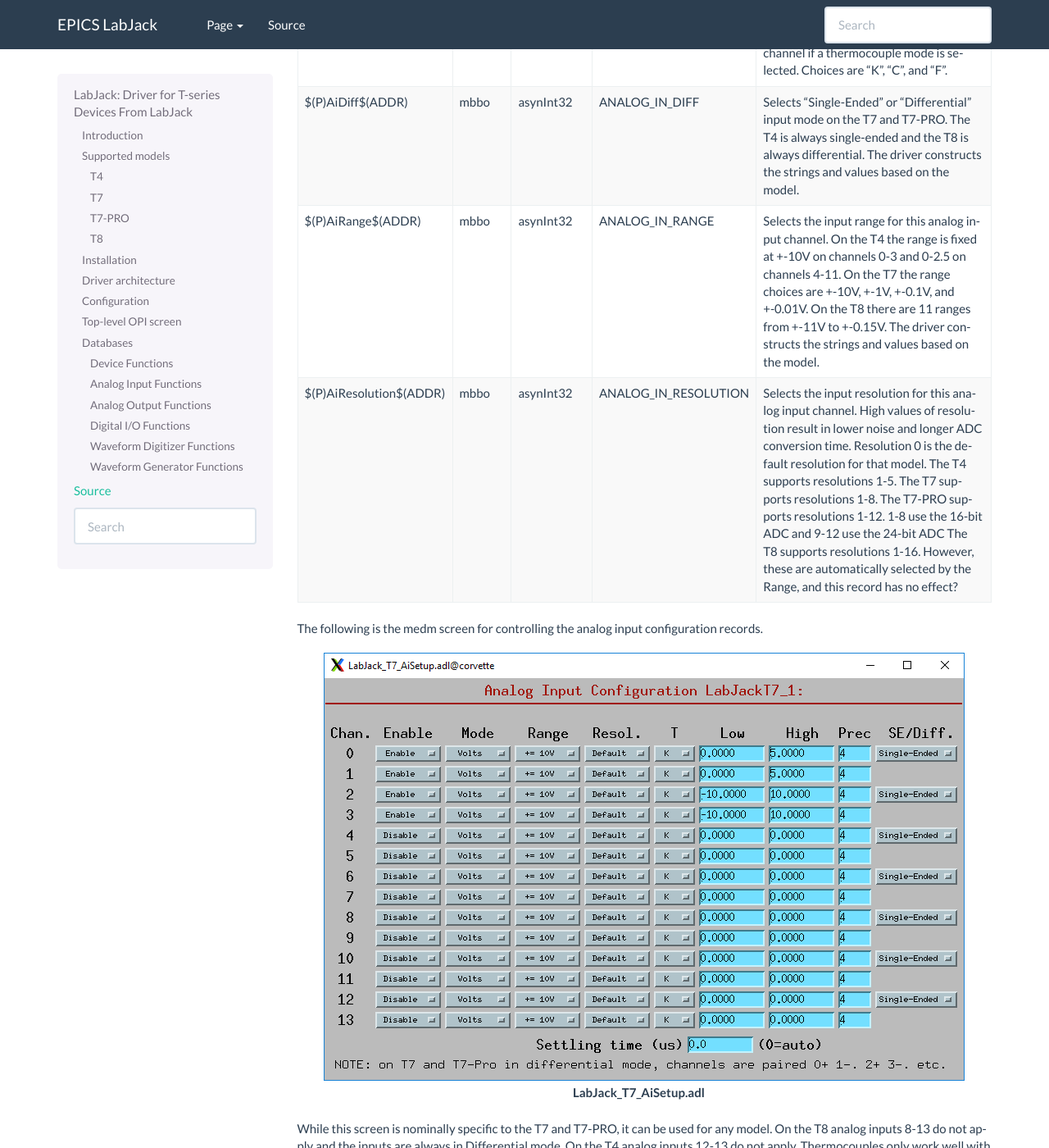
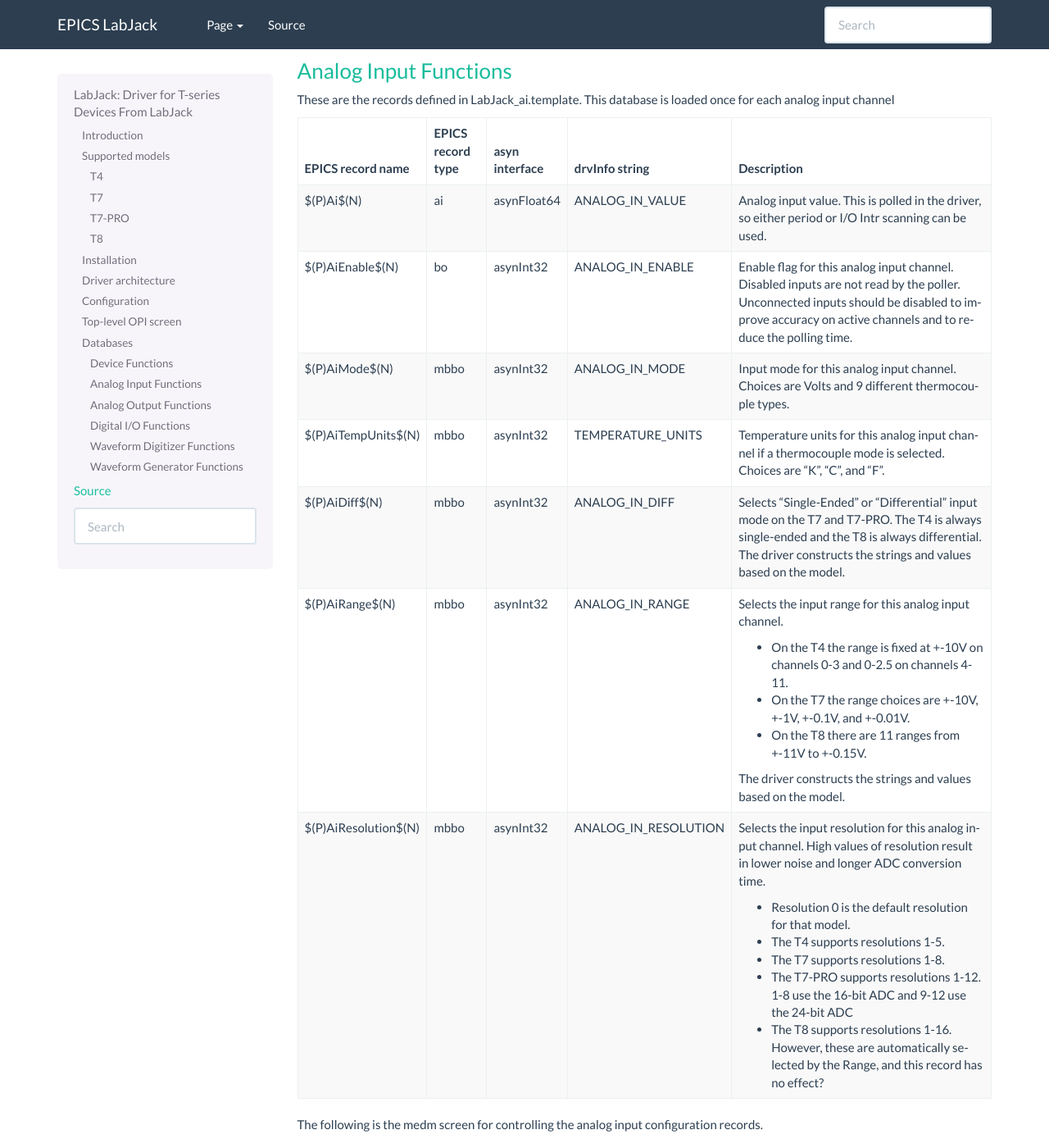
Before and after one commit to epics-modules/LabJack, a Sphinx documentation site: the page built from docs/source/index.rst, in a window 1280 px wide and 1400 px high, scrolled down 8482 px. Shown: the whole window at 82% size. Built offline with Sphinx 7.4.7, drawn with Linux system fonts in a browser that asks for light colours; some of the changed text lies outside the part shown.

Commit message:
Change (ADDR) to (N); make tables left-justified and change some text to unnumbered lists for legibility

```diff
--- a/docs/source/index.rst
+++ b/docs/source/index.rst
@@ -228,6 +228,7 @@ This database is loaded once for each LabJack device.
 .. list-table::
   :header-rows: 1
   :widths: 10 10 10 10 60
+  :align: left
 
   * - EPICS record name
     - EPICS record type
@@ -238,7 +239,12 @@ This database is loaded once for each LabJack device.
     - mbbi
     - asynInt32
     - MODEL_NAME
-    - Device model name. mbbi values and strings are 0="T4", 1="T7", 2="T7-Pro", 3="T8".
+    - Device model name. mbbi values and strings are
+
+      - 0="T4"
+      - 1="T7"
+      - 2="T7-Pro"
+      - 3="T8".
   * - $(P)FirmwareVersion
     - stringin
     - asynOctet
@@ -306,63 +326,67 @@ This database is loaded once for each analog input channel
 .. list-table::
   :header-rows: 1
   :widths: 10 10 10 10 60
+  :align: left
 
   * - EPICS record name
     - EPICS record type
     - asyn interface
     - drvInfo string
     - Description
-  * - $(P)Ai$(ADDR)
+  * - $(P)Ai$(N)
     - ai
     - asynFloat64
     - ANALOG_IN_VALUE
     - Analog input value. This is polled in the driver, so either period or
       I/O Intr scanning can be used.
-  * - $(P)AiEnable$(ADDR)
+  * - $(P)AiEnable$(N)
     - bo
     - asynInt32
     - ANALOG_IN_ENABLE
     - Enable flag for this analog input channel. Disabled inputs are not read by the poller.
       Unconnected inputs should be disabled to improve accuracy on active channels and to
       reduce the polling time.
-  * - $(P)AiMode$(ADDR)
+  * - $(P)AiMode$(N)
     - mbbo
     - asynInt32
     - ANALOG_IN_MODE
     - Input mode for this analog input channel. Choices are Volts and 9 different thermocouple types.
-  * - $(P)AiTempUnits$(ADDR)
+  * - $(P)AiTempUnits$(N)
     - mbbo
     - asynInt32
     - TEMPERATURE_UNITS
     - Temperature units for this analog input channel if a thermocouple mode is selected.
       Choices are "K", "C", and "F".
-  * - $(P)AiDiff$(ADDR)
+  * - $(P)AiDiff$(N)
     - mbbo
     - asynInt32
     - ANALOG_IN_DIFF
     - Selects "Single-Ended" or "Differential" input mode on the T7 and T7-PRO.
       The T4 is always single-ended and the T8 is always differential.
       The driver constructs the strings and values based on the model.
-  * - $(P)AiRange$(ADDR)
+  * - $(P)AiRange$(N)
     - mbbo
     - asynInt32
     - ANALOG_IN_RANGE
     - Selects the input range for this analog input channel.
-      On the T4 the range is fixed at +-10V on channels 0-3 and 0-2.5 on channels 4-11.
-      On the T7 the range choices are +-10V, +-1V, +-0.1V, and +-0.01V.
-      On the T8 there are 11 ranges from +-11V to +-0.15V.
+
+      - On the T4 the range is fixed at +-10V on channels 0-3 and 0-2.5 on channels 4-11.
+      - On the T7 the range choices are +-10V, +-1V, +-0.1V, and +-0.01V.
+      - On the T8 there are 11 ranges from +-11V to +-0.15V.
+
       The driver constructs the strings and values based on the model.
-  * - $(P)AiResolution$(ADDR)
+  * - $(P)AiResolution$(N)
     - mbbo
     - asynInt32
     - ANALOG_IN_RESOLUTION
     - Selects the input resolution for this analog input channel.
       High values of resolution result in lower noise and longer ADC conversion time.
-      Resolution 0 is the default resolution for that model.
-      The T4 supports resolutions 1-5.
-      The T7 supports resolutions 1-8.
-      The T7-PRO supports resolutions 1-12. 1-8 use the 16-bit ADC and 9-12 use the 24-bit ADC
-      The T8 supports resolutions 1-16.  However, these are automatically selected by the Range, and this record has no effect?
+
+      - Resolution 0 is the default resolution for that model.
+      - The T4 supports resolutions 1-5.
+      - The T7 supports resolutions 1-8.
+      - The T7-PRO supports resolutions 1-12. 1-8 use the 16-bit ADC and 9-12 use the 24-bit ADC
+      - The T8 supports resolutions 1-16.  However, these are automatically selected by the Range, and this record has no effect?
 
 The following is the medm screen for controlling the analog input configuration records.
 
@@ -387,6 +411,7 @@ This database is loaded once for each analog output channel
 .. list-table::
   :header-rows: 1
   :widths: 10 10 10 10 60
+  :align: left
 
   * - EPICS record name
     - EPICS record type
@@ -445,25 +470,26 @@ These are the records defined in LabJack_binary.template and LabJack_biWord.temp
 .. list-table::
   :header-rows: 1
   :widths: 10 10 10 10 60
+  :align: left
 
   * - EPICS record name
     - EPICS record type
     - asyn interface
     - drvInfo string
     - Description
-  * - $(P)Bi$(ADDR)
+  * - $(P)Bi$(N)
     - bi
     - asynUInt32Digital
     - DIGITAL_IN_WORD
     - Digital input value. The MASK parameter in the INP link defines which bit is used.
       The binary inputs are polled by the driver poller thread, so these records should
       have SCAN="I/O Intr".
-  * - $(P)Bo$(ADDR)
+  * - $(P)Bo$(N)
     - bo
     - asynUInt32Digital
     - DIGITAL_OUT_BIT
     - Digital output value. The ADDR parameter in the INP link defines which bit is used.
-  * - $(P)Bd$(ADDR)
+  * - $(P)Bd$(N)
     - bo
     - asynUInt32Digital
     - DIGITAL_DIRECTION
@@ -488,6 +514,7 @@ These records are defined in the following files:
 .. list-table::
   :header-rows: 1
   :widths: 10 10 10 10 60
+  :align: left
 
   * - EPICS record name
     - EPICS record type
@@ -581,7 +608,7 @@ These records are defined in the following files:
       buffers into the waveform records. Note that the driver always reads device when
       acquisition stops, so for quick acquisitions this record can be Passive. To see
       partial data during long acquisitions this record can be periodically processed.
-  * - $(P)VoltWF$(ADDR)
+  * - $(P)VoltWF$(N)
     - waveform
     - asynFloat64Array
     - WAVEDIG_VOLT_WF
@@ -614,6 +641,7 @@ These records are defined in the following files:
 .. list-table::
   :header-rows: 1
   :widths: 10 10 10 10 60
+  :align: left
 
   * - EPICS record name
     - EPICS record type
@@ -734,38 +762,46 @@ These records are defined in the following files:
     - WAVEGEN_RUN
     - Values are "Stop" (0) and "Run" (1). This starts and stops the waveform generator.
       In one-shot mode the waveform generator stops automatically when all of the samples have been output.
-  * - $(P)WaveGenUserWF$(ADDR)
+  * - $(P)WaveGenUserWF$(N)
     - waveform
     - asynFloat64Array
     - WAVEGEN_USER_WF
     - This waveform record contains the user-defined waveform generator data for channel
       N. The data are in volts. These data are typically generated by an EPICS Channel
       Access client.
-  * - $(P)WaveGenInternalWF$(ADDR)
+  * - $(P)WaveGenInternalWF$(N)
     - waveform
     - asynFloat64Array
     - WAVEGEN_INT_WF
     - This waveform record contains the internal predefined waveform generator data for
       channel N. The data are in volts.
-  * - $(P)WaveGenEnable$(ADDR)
+  * - $(P)WaveGenEnable$(N)
     - bo
     - asynInt32
     - WAVEGEN_ENABLE
     - Values are "Disable" and "Enable". Controls whether channel N output is enabled.
-  * - $(P)WaveGenType(ADDR)
+  * - $(P)WaveGenType$(N)
     - mbbo
     - asynInt32
     - WAVEGEN_WAVE_TYPE
-    - Controls the waveform type on channel N. Values are "User-defined" and "Sin wave",
-      "Square wave", "Sawtooth", "Pulse", or "Random". Note that if any channel is "User-defined"
-      then all channels must be. Note that all internally predefined waveforms are symmetric
-      about 0 volts. To output unipolar signals the Offset should be set to +-Amplitude/2.
-  * - $(P)WaveGenPulseWidth(ADDR)
+    - Controls the waveform type on channel N. Values are
+
+      - "User-defined"
+      - "Sin wave",
+      - "Square wave"
+      - "Sawtooth"
+      - "Pulse"
+      - "Random".
+
+      Note that if any channel is "User-defined" then all channels must be.
+      Note that all internally predefined waveforms are symmetric about 0 volts.
+      To output unipolar signals the Offset should be set to +-Amplitude/2.
+  * - $(P)WaveGenPulseWidth$(N)
     - ao
     - asynFloat64
     - WAVEGEN_PULSE_WIDTH
     - Controls the pulse width in seconds if Type is "Pulse".
-  * - $(P)WaveGenAmplitude(ADDR)
+  * - $(P)WaveGenAmplitude$(N)
     - ao
     - asynFloat64
     - WAVEGEN_AMPLITUDE
@@ -775,7 +811,7 @@ These records are defined in the following files:
       the user-defined waveform unchanged, 2.0 increases the amplitide by 2, etc. For
       both internal and used-defined waveforms changing the sign of the Amplitude controls
       the polarity of the signal.
-  * - $(P)WaveGenOffset(ADDR)
+  * - $(P)WaveGenOffset$(N)
     - ao
     - asynFloat64
     - WAVEGEN_OFFSET
```
Also changed, not shown: other parts of docs/source/index.rst (+16 -2 lines).
